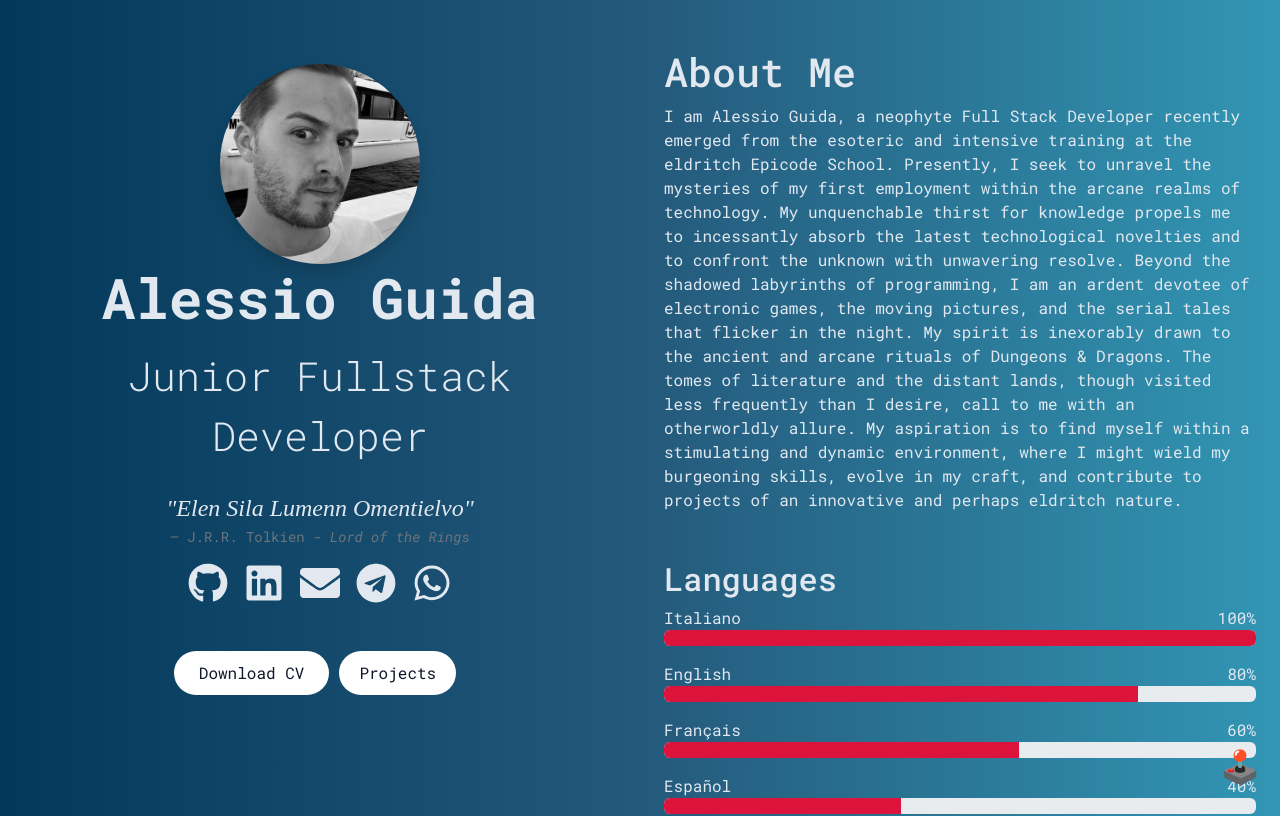
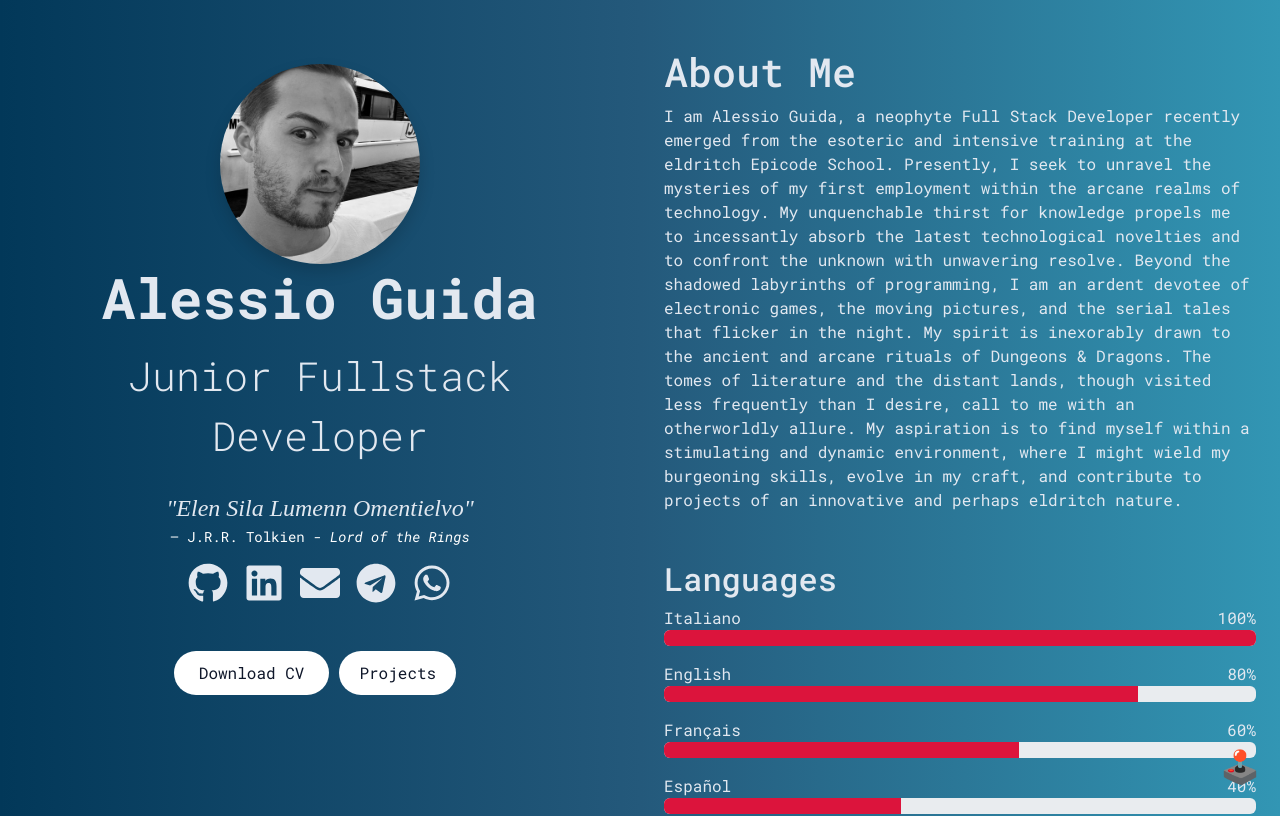
Before and after one commit to Aleguid97/mypage, a React (Create React App) app: page /projects in a window 1280 px wide. Shown: the top 816 px of the page. Built offline with nearby package versions, Linux system fonts and the light colour scheme; a web font is replaced by a local one.

Commit message:
Fixedf Carousal size

```diff
--- a/src/App.css
+++ b/src/App.css
@@ -38,6 +38,10 @@ a {
 
 .profile-img:hover {
   transform: rotateY(180deg); /* Applica un flip orizzontale al passaggio del mouse */
+}
+
+.blockquote-footer {
+  color: #fff;
 }
 
 .technologies {
@@ -394,10 +398,10 @@ ul {
 
 /* Aggiungi una media query per schermi piccoli */
 @media only screen and (max-width: 600px) {
-  /* .fixed-size-video {
+  .fixed-size-video {
     width: 100%;
     height: auto;
-  } */
+  }
 
   .carousel-indicators {
     bottom: 10px; /* Posiziona gli indicatori in basso per migliorare la visibilità */
```
